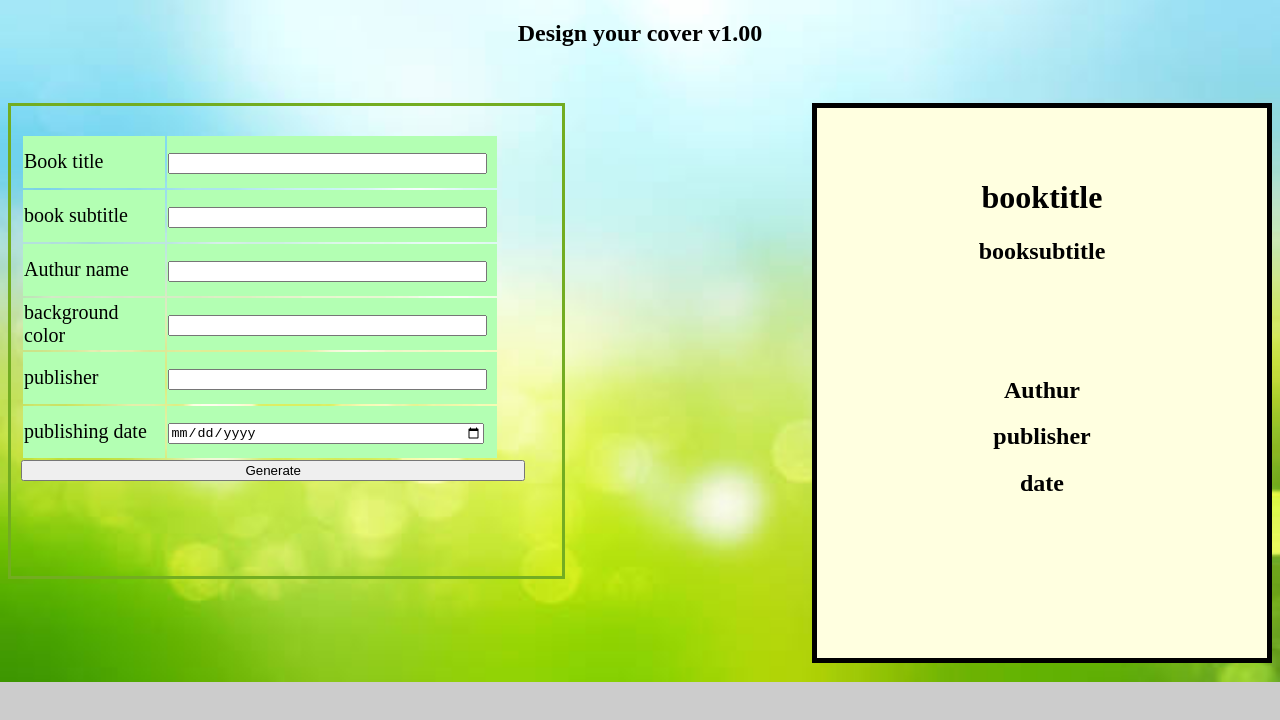
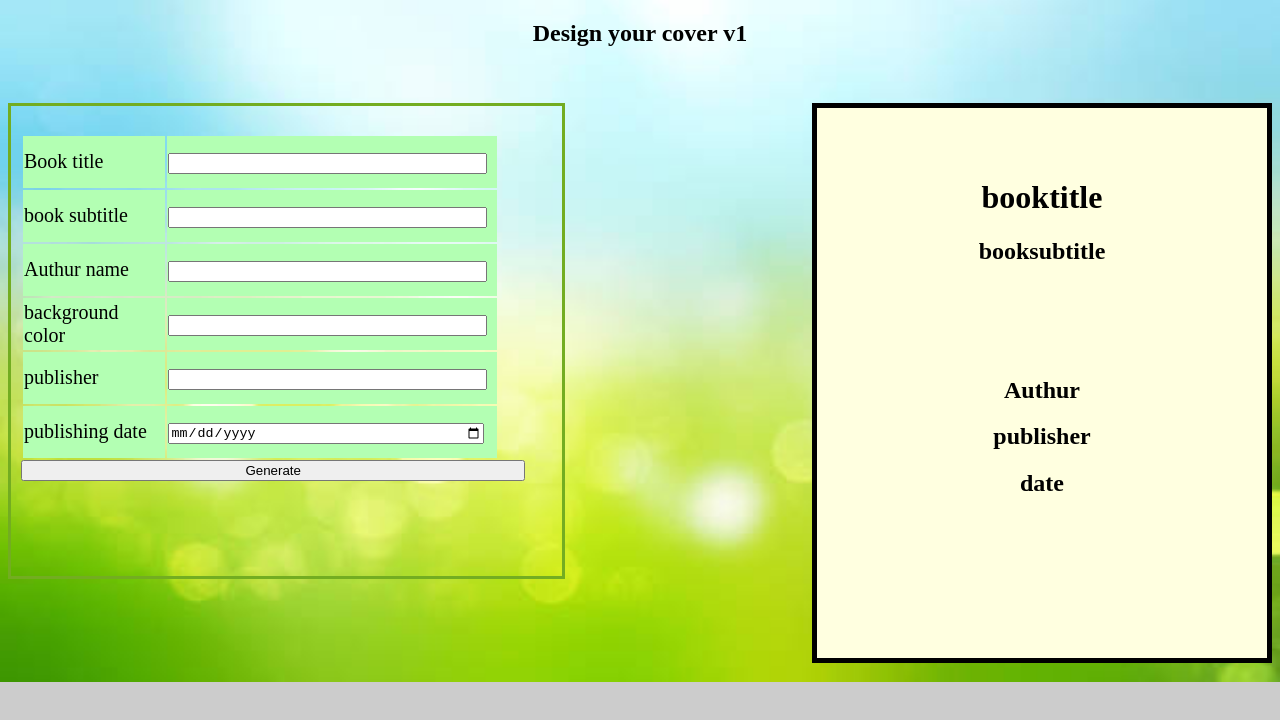
Before and after one commit to ehababdelghany/softwareengineeringass, a website: page index.html in a window 1280 px wide. Drawn offline with nearby package versions, Linux system fonts and the light colour scheme.

Commit message:
Update index.html

```diff
--- a/index.html
+++ b/index.html
@@ -11,7 +11,7 @@
 
   </head>
   <body>
-    <h2>Design your cover v1.00</h2>
+    <h2>Design your cover v1</h2>
     <br><br>
     <div class="inputt">
       <table width="90%">
```
